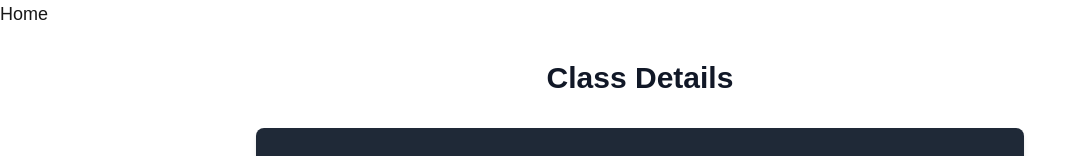
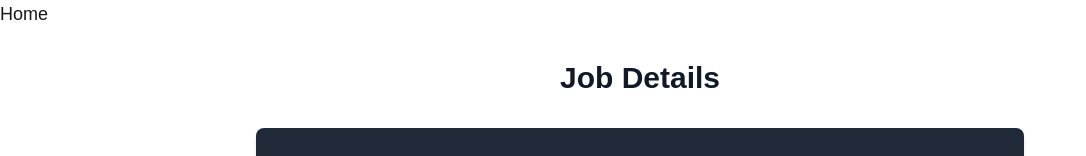
Before and after one commit to H3R01A/unibui-job-board, a Next.js app: page /jobs/1 in a window 1280 px wide. Shown: the top 156 px of the page, without its empty margins (0-1086 px from the left). Built offline with nearby package versions, Linux system fonts and the light colour scheme.

Commit message:
update header wording

```diff
--- a/app/jobs/[jobID]/page.tsx
+++ b/app/jobs/[jobID]/page.tsx
@@ -15,7 +15,7 @@ export default async function JobDetail(props: PageProps) {
     <div className="min-h-screen bg-#0a0a0a py-8 px-4 sm:px-6 lg:px-8">
       <div className="max-w-3xl mx-auto">
         <h1 className="text-3xl font-bold mb-8 text-center text-gray-900 dark:text-white">
-          Class Details
+          Job Details
         </h1>
         <div className="bg-gray-800 rounded-lg shadow-md p-6 flex flex-col items-center">
           <h2 className="text-2xl font-semibold mb-2 text-gray-900 dark:text-white">
```
